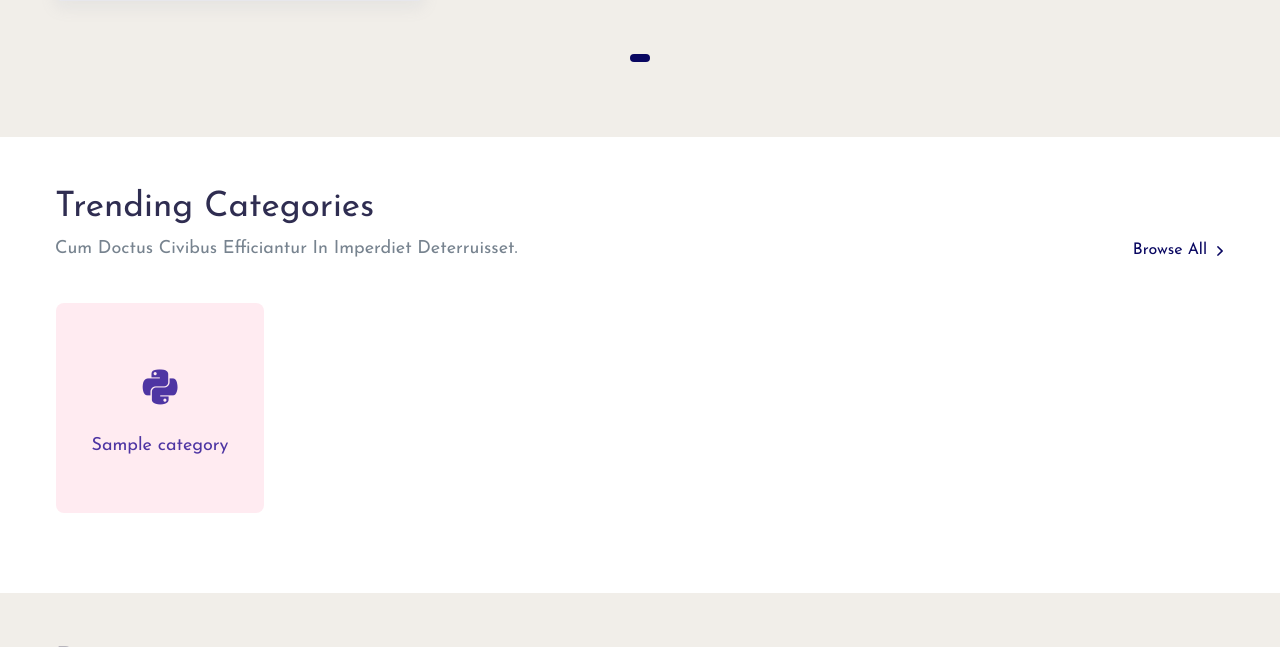
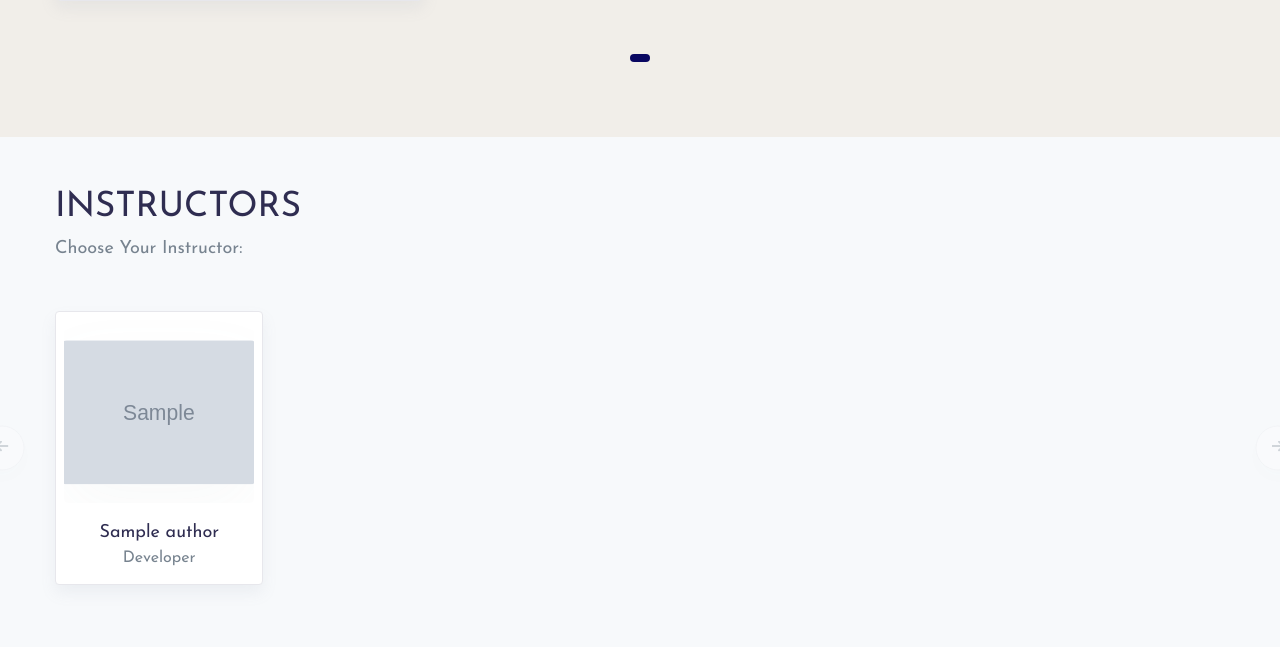
Before and after one commit to hoc2000/E-Learning, a Django app: template LMS/templates/Main/home.html in a window 1280 px wide. Shown: the part 1312-1959 px from the top of the page. Run offline with Django 4.2, Linux system fonts and the light colour scheme; tables that the repository leaves empty hold one stand-in row (values such as "Sample post"); the template is opened without the code that fills it: values that come from a table or form of the project are taken from there, most other values are stand-ins (such as "Sample title", 1, 10 or a date in 2020); grey boxes marked "Sample" are stand-in pictures; some libraries are stand-ins or nearby versions.

Commit message:
templates

```diff
--- a/LMS/templates/Main/home.html
+++ b/LMS/templates/Main/home.html
@@ -403,7 +403,7 @@
 
 <!-- CATEGORIES
     ================================================== -->
-<section class=" py-5 py-md-8 bg-white">
+{% comment %} <section class=" py-5 py-md-8 bg-white">
     <div class="container container-wd">
         <div class="row align-items-end mb-md-7 mb-4">
             <div class="col-md mb-4 mb-md-0">
@@ -472,7 +472,7 @@
                     </div>
                 </a>
             </div> {% endcomment %}
-        </div>
+        {% comment %} </div>
 
         <div class="row row-cols-md-2 row-cols-lg-3 row-cols-xl-4">
             {% for i in department  %}
@@ -504,8 +504,8 @@
 
 
         </div>
-    </div>
-</section>
+    </div> {% endcomment %
+{% comment %} </section>  {% endcomment %}
 
 <!-- INSTRUCTORS
     ================================================== -->
```
